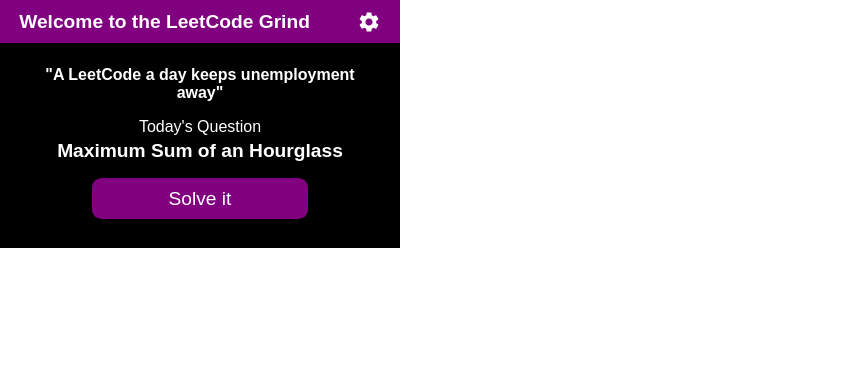
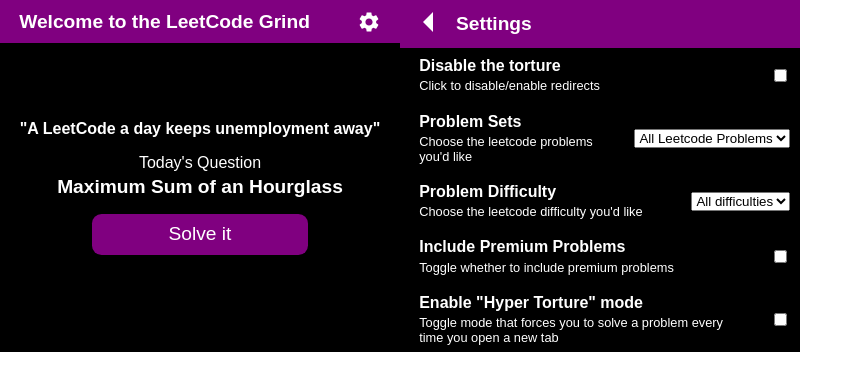
Before and after one commit to naviji/leetcode-habit-builder, a website with bundled scripts: page popup.html in a window 1280 px wide. Shown: the whole page, without its empty margins (0-863 px from the left). Built offline with nearby package versions, Linux system fonts and the light colour scheme.

Commit message:
Transitions working

```diff
--- a/popup.css
+++ b/popup.css
@@ -1,11 +1,10 @@
-/* .main-container {
-  display: flex;
-} */
-
 :root {
   --main-bg: black;
   --main-color: white;
   --main-branding: purple;
+  --main-height: 352px;
+  --main-width: 400px;
+  font-size: 1em;
 }
 
 *,
@@ -17,21 +16,22 @@
 body {
   margin: unset;
   font-family: Arial, Helvetica, sans-serif;
+  height: var(--main-height);
+  width: var(--main-width);
 }
 
 .container {
   color: var(--main-color);
-    width: 25rem;
   font-size: 1.2rem;
   background: var(--main-bg);
+  height: 100%;
 }
 
 .home-page {
+  padding-top: 4em;
   display: flex;
   flex-direction: column;
-  /*   justify-content: space-between; */
   align-items: center;
-    padding: 1.2em 1.2em 1.5em 1.2em;
 }
 
 .header-main {
@@ -90,10 +90,6 @@
 
 .header-main > svg {
   display: block;
-  }
-
-  main {
-  /*   height: 100%; */
 }
 
 #intro {
@@ -174,8 +170,14 @@
 }
 
 .container.settings-page {
-    position: fixed;
+  position: absolute;
+  left: var(--main-width);
+  top: 0;
+  width: var(--main-width);
+  height: var(--main-height);
+  transition: left 150ms ease-out;
+}
+
+.container.settings-page.visible {
   left: 0;
-    top:0;
-    display:none;
 }
--- a/popup.html
+++ b/popup.html
@@ -17,9 +17,8 @@
         </a>
 
       </header>
-      <main>
-        <div class="home-page">
-          <h3 id="quote">"A LeetCode a day keeps unemployment away"</h3>
+          <div class="home-page">
+              <h3 id="quote">"A LeetCode a day keeps unemployment away"</h3>
 
           <p id="intro">Today's Question</p>
           <h2 id="question">Maximum Sum of an Hourglass</h2>
@@ -28,10 +27,9 @@
             <a href="#">Solve it</a>
           </div>
         </div>
-      </main>
 
     </div>
-    <div id="settings-page" class="settings-page container">
+    <div id="settings-page" class="container settings-page">
       <header class="header-settings">
         <a href="#">
           <div id="arrow-icon">
@@ -44,8 +42,7 @@
 
       </header>
 
-      <main>
-        <div style="outline:1px solid red" class="settings">
+        <div class="settings">
           <ul class="settings-container">
             <li>
               <div class="settings-item">
@@ -118,7 +115,6 @@
             </li>
           </ul>
         </div>
-      </main>
 
     </div>
     <script src="popup.js"></script>
--- a/popup.ts
+++ b/popup.ts
@@ -1,29 +1,26 @@
-
-document.addEventListener('DOMContentLoaded', function() {
-    const settingsButton = document.getElementById('settings-icon');
+const settingsButton = document.getElementById("settings-icon");
 if (settingsButton) {
-        settingsButton.addEventListener('click', function() {
+  settingsButton.addEventListener("click", function () {
     // setRedirectRule('https://leetcode.com/problems/valid-anagram/');
-            const settingsPage = document.getElementById('settings-page');
+    const settingsPage = document.getElementById("settings-page");
     if (settingsPage) {
-                settingsPage.style.display = 'block';
+      settingsPage.classList.toggle("visible");
     }
   });
 }
 
-    const backArrow = document.getElementById('arrow-icon');
+const backArrow = document.getElementById("arrow-icon");
 if (backArrow) {
-        backArrow.addEventListener('click', function() {
-            const settingsPage = document.getElementById('settings-page');
+  backArrow.addEventListener("click", function () {
+    const settingsPage = document.getElementById("settings-page");
     if (settingsPage) {
-                settingsPage.style.display = 'none';
+      settingsPage.classList.toggle("visible");
     }
   });
 }
-  });
 
 function setRedirectRule(redirectUrl: string) {
-    console.log("Calling setRedirectRule")
+  console.log("Calling setRedirectRule");
   const hostname = new URL(redirectUrl).hostname;
   const redirectRule: chrome.declarativeNetRequest.Rule = {
     id: 1,
@@ -39,16 +36,16 @@
       ],
       resourceTypes: [chrome.declarativeNetRequest.ResourceType.MAIN_FRAME]
     }
-    }
+  };
   chrome.declarativeNetRequest.updateDynamicRules({
     removeRuleIds: [1],
     addRules: [redirectRule]
-    })
+  });
 }
 
 function unsetRedirectRule() {
-    console.log("Calling unsetRedirectRule")
+  console.log("Calling unsetRedirectRule");
   chrome.declarativeNetRequest.updateDynamicRules({
     removeRuleIds: [1]
-    })
+  });
 }
```
Also changed, not shown: README.md. Lines whose indentation alone changed are shown as unchanged.
